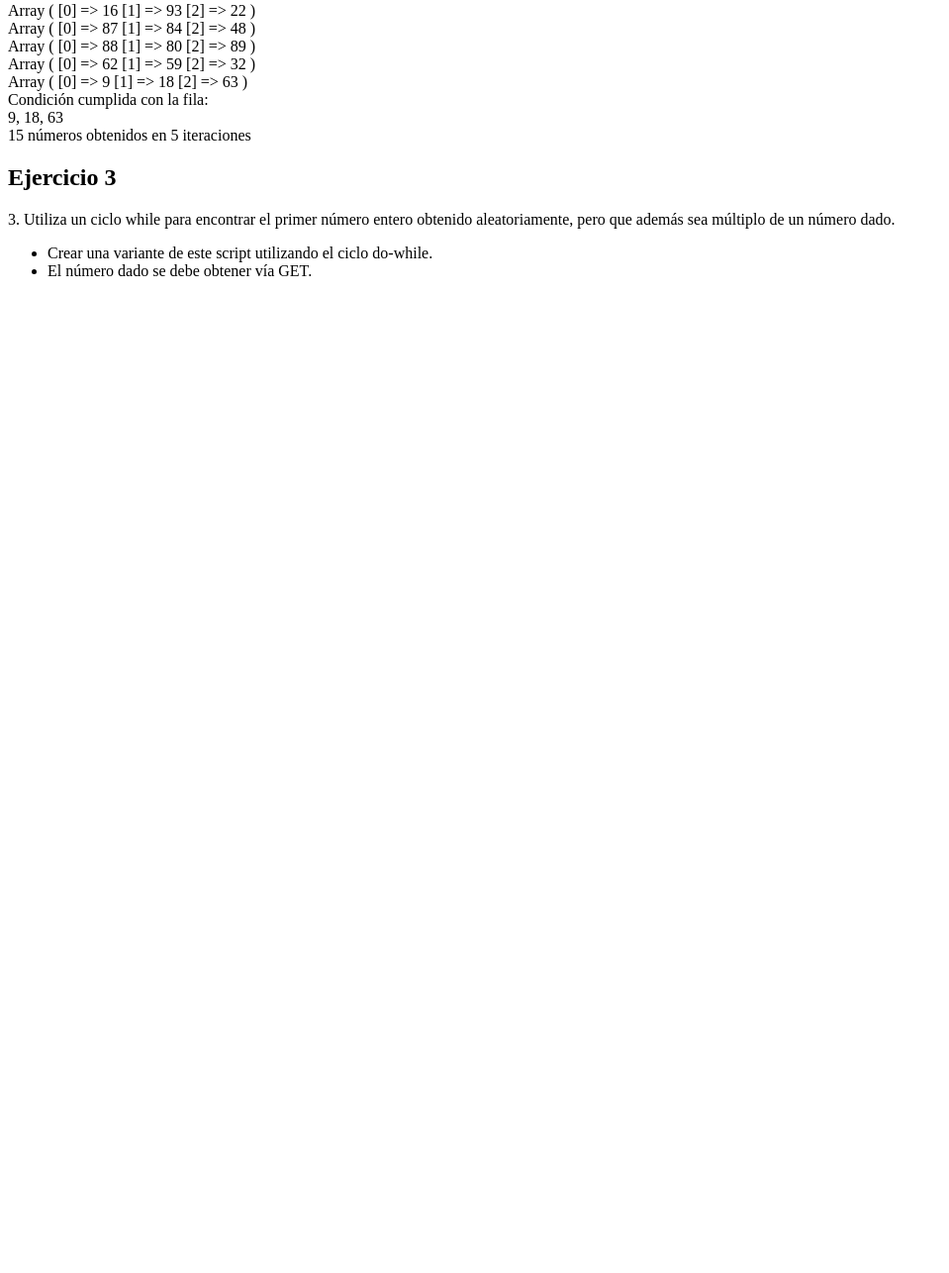
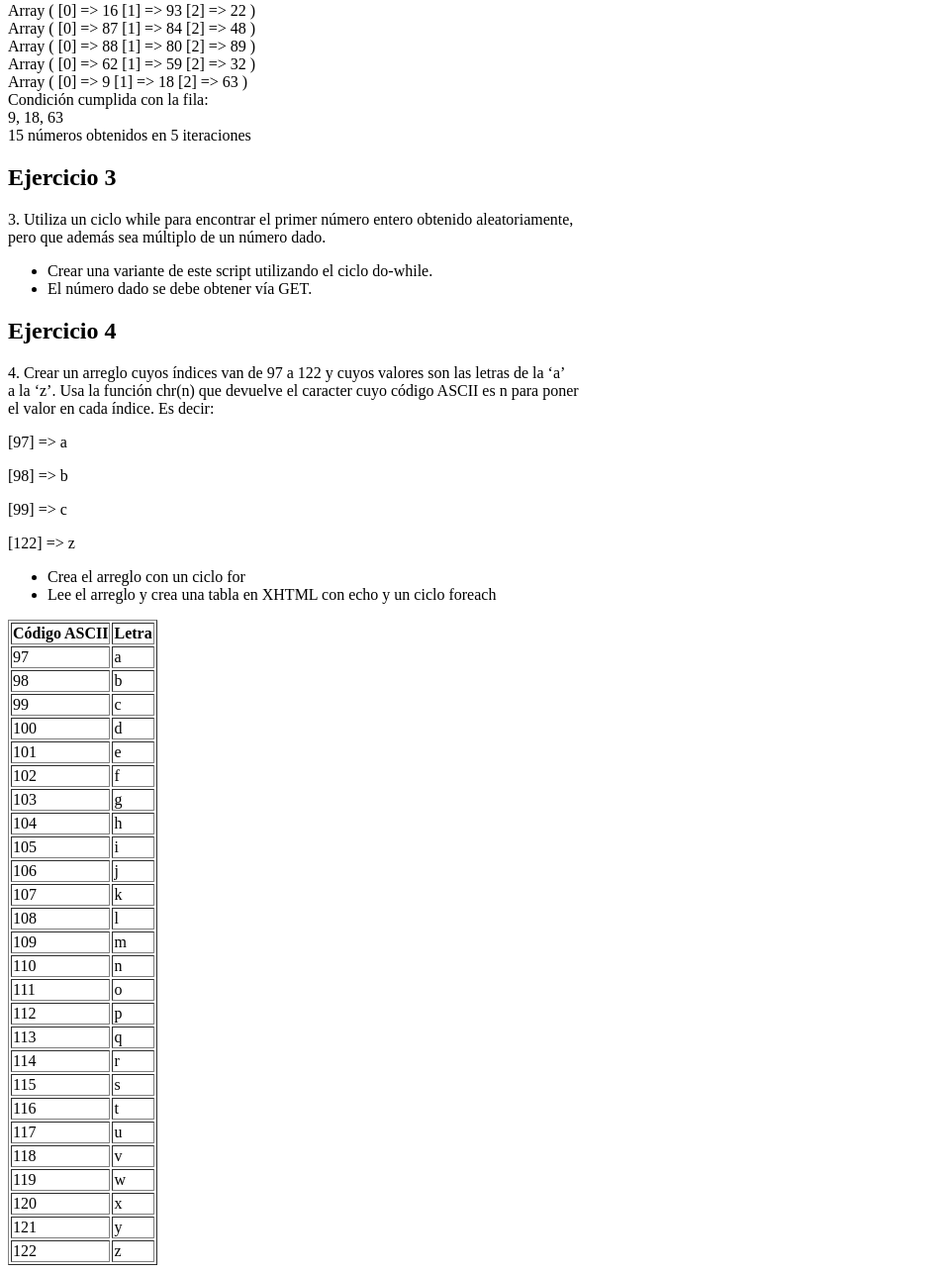
Before and after one commit to Itzel021/tecnologiasweb, a PHP site: page / in a window 1280 px wide. Shown: the part 522-1808 px from the top of the page at 99% size, without its empty margins (0-959 px from the left). Before the commit the page ends 801 px from the top, so only its background shows below. Run offline with PHP 8.4, Linux system fonts and the light colour scheme.

Commit message:
Práctica 4: Ejercicio 4 completo.

```diff
--- a/practicas/p04/index.php
+++ b/practicas/p04/index.php
@@ -29,7 +29,7 @@
         <?php
         multiplo();
         ?>
-    <h2>Ejercicio 2</h2>
+        <h2>Ejercicio 2</h2>
         <p>2. Crea un programa para la generación repetitiva de 3 números aleatorios hasta obtener una
             secuencia<br> compuesta <b class="impar">impar</b>, <b class="par">par</b>, <b class="impar">impar</b></p>
         <p>Por ejemplo:</p>
@@ -46,7 +46,7 @@
         impar_par_impar();
         ?>
         <h2>Ejercicio 3</h2>
-        <p>3. Utiliza un ciclo while para encontrar el primer número entero obtenido aleatoriamente,
+        <p>3. Utiliza un ciclo while para encontrar el primer número entero obtenido aleatoriamente,<br>
             pero que además sea múltiplo de un número dado.</p>
         <ul>
             <li>Crear una variante de este script utilizando el ciclo do-while.</li>
@@ -56,6 +56,21 @@
         $resultado = multiplo_entero();
         echo $resultado;
         ?>
+        <h2>Ejercicio 4</h2>
+        <p>4. Crear un arreglo cuyos índices van de 97 a 122 y cuyos valores son las letras de la ‘a’<br>
+            a la ‘z’. Usa la función chr(n) que devuelve el caracter cuyo código ASCII es n para poner <br>
+            el valor en cada índice. Es decir:</p>
+        <p>[97] => a</p>
+        <p>[98] => b</p>
+        <p>[99] => c</p>
+        <p>[122] => z</p>
+        <ul>
+            <li>Crea el arreglo con un ciclo for</li>
+            <li>Lee el arreglo y crea una tabla en XHTML con echo y un ciclo foreach</li>
+        </ul>
+        <?php
+        ascii();
+        ?>
 </body>
 
 </html>
--- a/practicas/p04/p03_funciones.php
+++ b/practicas/p04/p03_funciones.php
@@ -51,4 +51,19 @@ function multiplo_entero() {
         echo"<b>DO-WHILE -></b>El primer número aleatorio múltiplo de $num es: $aleatorio";
     }
 }
+function ascii(){
+    $letras = [];
+    $codigo = 97;
+    for ($codigo; $codigo <= 122; $codigo++) {
+        $letra = chr($codigo);
+        $letras[$codigo] = $letra;
+    }
+    echo "<table border = '1'>";
+    echo "<tr><th>Código ASCII</th><th>Letra</th></tr>";
+    foreach ($letras as $codigo => $letra) {
+        echo "<tr><td>$codigo</td><td>$letra</td></tr>";
+    }
+    echo "</table>";
+
+}
 ?>
```
